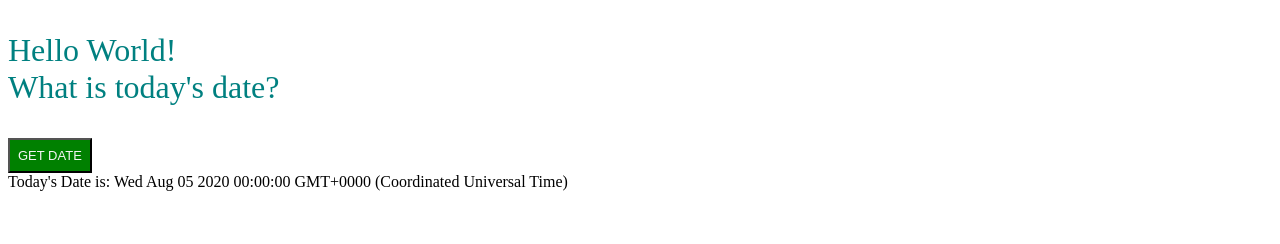
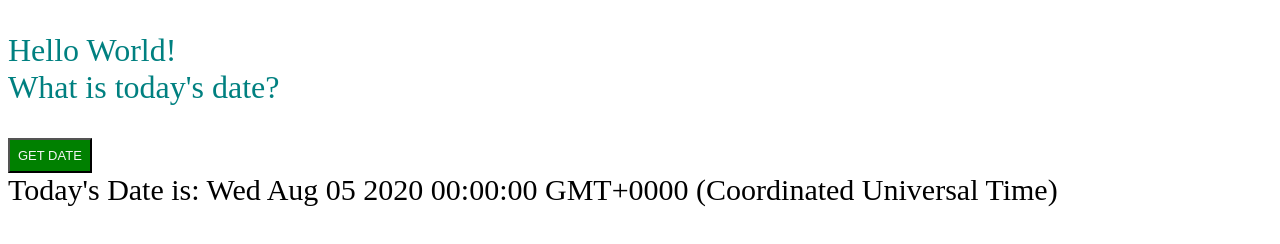
Before and after one commit to Ahobrase-creator/HW2_FMEAYVV6K, a plain HTML site: page index.html in a window 1280 px wide. Both pictures are taken after a click on the button "GET DATE". Drawn offline with nearby package versions, Linux system fonts and the light colour scheme.

Commit message:
HW2_FMEAYVV6K.HTML

```diff
--- a/main.js
+++ b/main.js
@@ -7,10 +7,13 @@ btn.addEventListener("click", changeDate)
 
 
 function changeDate (e) {
-    date.innerHTML = "Today's Date is: " +
-    today;
+    date.innerHTML = "Today's Date is: " +today;
+// setTimeout(()=>{
+//     date.innerHTML = "";
+// },3000)
 }
 
 
 btn.style.background = "green";
 btn.classList.add("btn-success");
+date.style.fontSize = "30px";
```
Also changed, not shown: index.html (+0 -1 lines).
